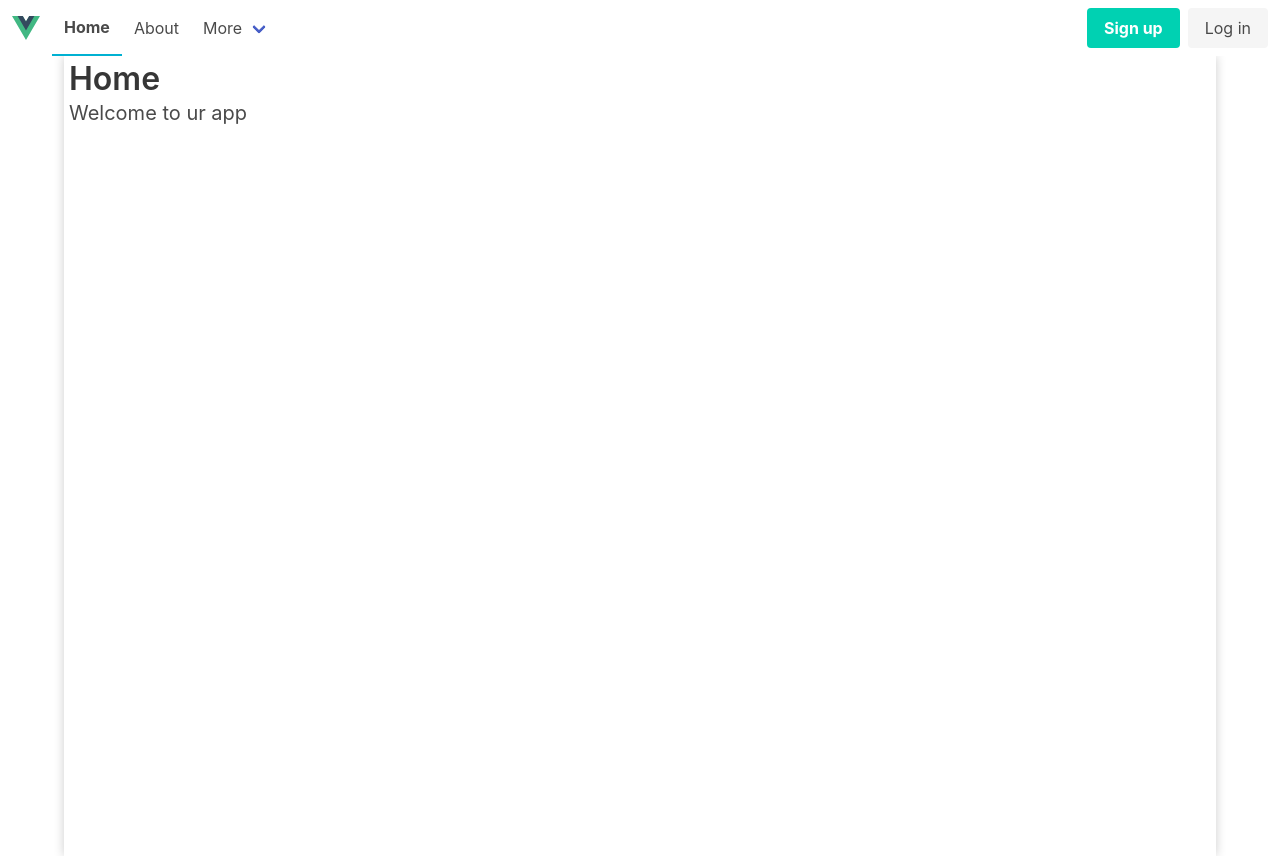
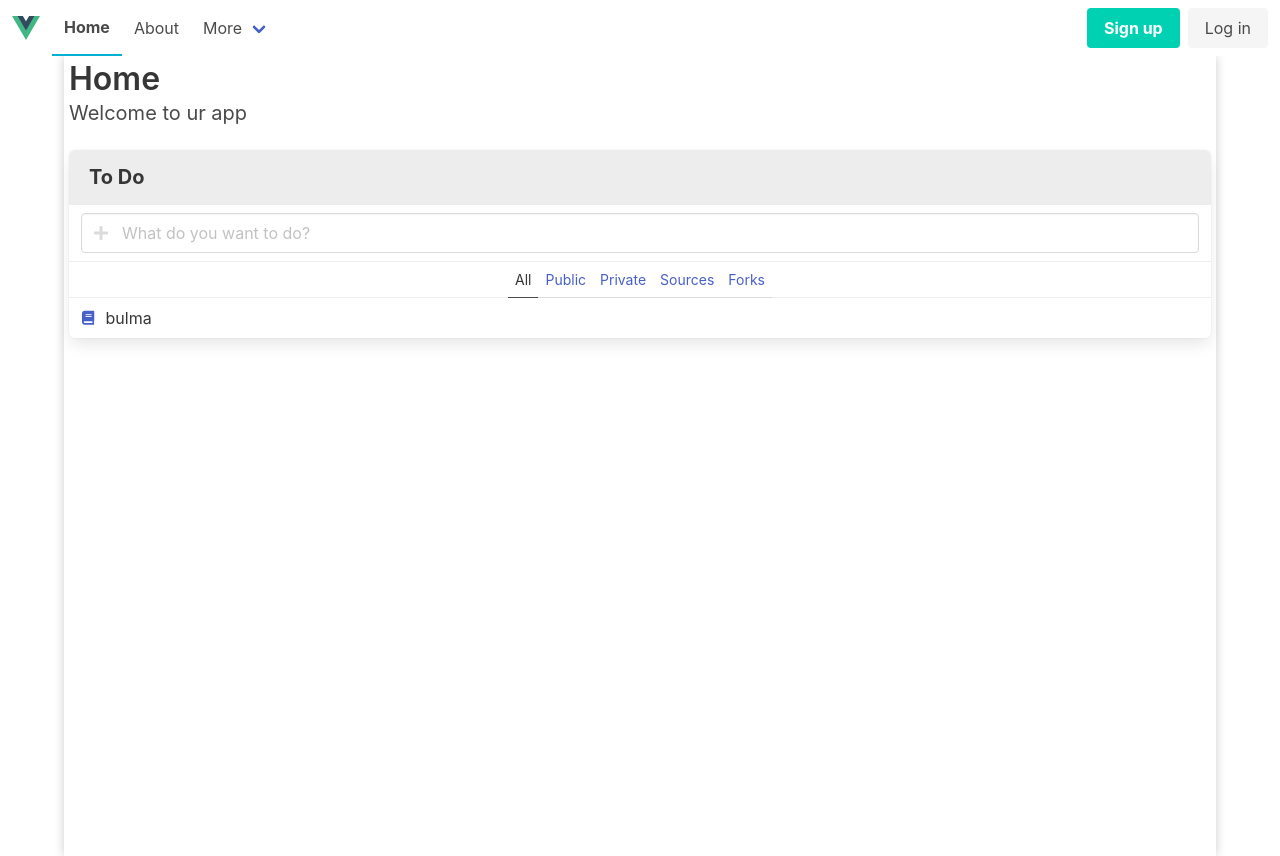
Before and after one commit to Lara-Codes/Workout-World, a Vue app in the folder client/: page / in a window 1280 px wide. Built offline with nearby package versions, Linux system fonts and the light colour scheme.

Commit message:
added functionality

```diff
--- a/client/src/views/HomeView.vue
+++ b/client/src/views/HomeView.vue
@@ -1,4 +1,13 @@
+
 <script setup lang="ts">
+import {ref} from 'vue';
+  const newTask = ref('');
+  const tasks = ref([] as string[])
+
+  function addTask() {
+    tasks.value.push(newTask.value);
+    newTask.value='';
+  }
 </script>
 
 <template>
@@ -7,5 +16,40 @@
     <h2 class="subtitle">
       Welcome to ur app
     </h2>
+
+    <nav class="panel">
+  <p class="panel-heading">
+    To Do
+  </p>
+  <div class="panel-block">
+    <p class="control has-icons-left">
+      <input class="input" type="text" placeholder="What do you want to do?"
+              @keypress.enter="addTask" v-model="newTask">
+      <span class="icon is-left">
+        <i class="fas fa-plus" aria-hidden="true"></i>
+      </span>
+    </p>
+  </div>
+  <p class="panel-tabs">
+    <a class="is-active">All</a>
+    <a>Public</a>
+    <a>Private</a>
+    <a>Sources</a>
+    <a>Forks</a>
+  </p>
+
+  <label class = "panel-block" v-for="task in tasks">
+    <input type = "checkbox">
+    {{ task }}
+  </label>
+
+  <a class="panel-block is-active">
+    <span class="panel-icon">
+      <i class="fas fa-book" aria-hidden="true"></i>
+    </span>
+    bulma
+  </a>
+</nav>
+
   </main>
 </template>
```
